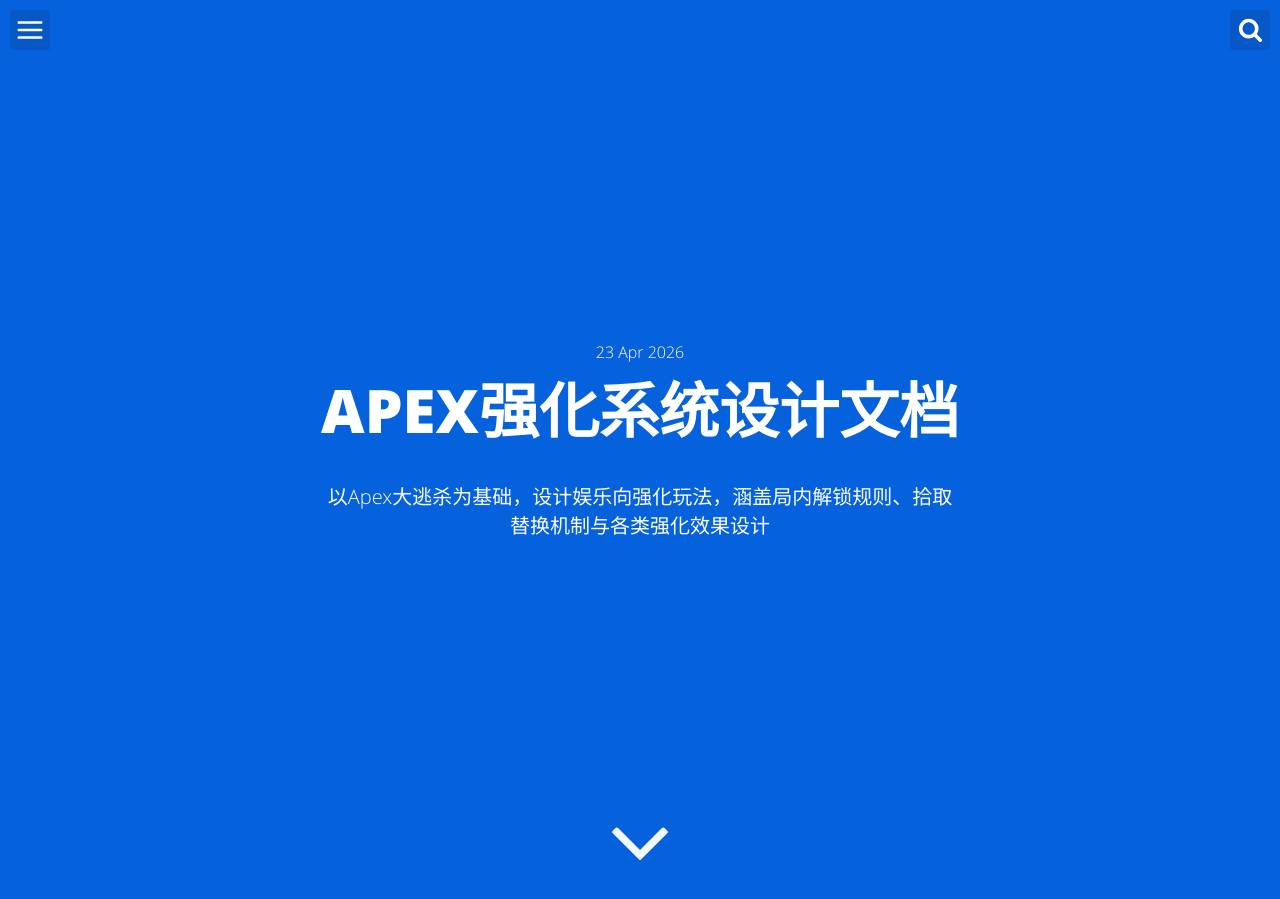
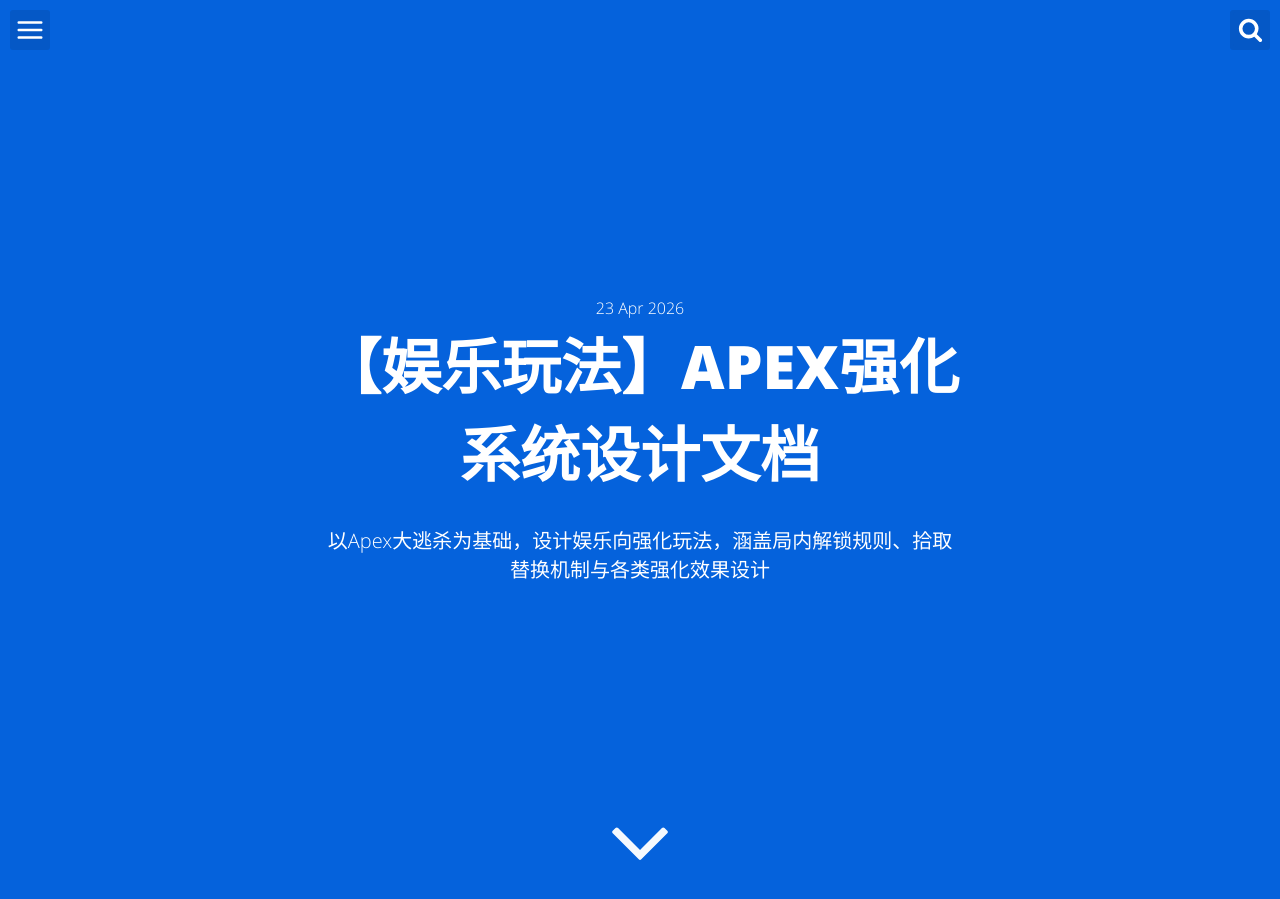
Before and after one commit to Junsonli/Junsonli.github.io, a Jekyll site: the page built from _posts/2026-04-24-apex-pve-enhancement.md, in a window 1280 px wide and 900 px high. Built offline with Jekyll 4.4.1, drawn with Linux system fonts in a browser that asks for light colours; comment, search, counter and statistics services are not loaded.

Commit message:
docs: update Apex article title

```diff
--- a/_posts/2026-04-24-apex-pve-enhancement.md
+++ b/_posts/2026-04-24-apex-pve-enhancement.md
@@ -1,6 +1,6 @@
 ---
 layout: post
-title: "Apex强化系统设计文档"
+title: "【娱乐玩法】Apex强化系统设计文档"
 date: 2026-04-24 00:00:00 +0800
 tags: 玩法设计
 categories: 设计文档
```
